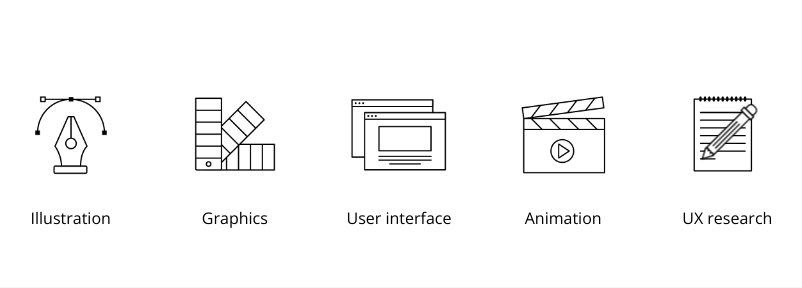
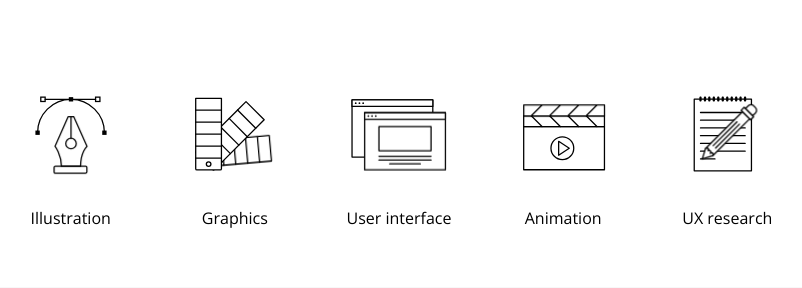
Before and after one commit to katekoyama/portfolio-website, a PHP site: page /about2.html in a window 1280 px wide. Shown: the part 757-1045 px from the top of the page, without its empty margins (241-1043 px from the left). Run offline with PHP 8.4, Linux system fonts and the light colour scheme; some libraries are stand-ins or nearby versions.

Commit message:
Animated svgs

```diff
--- a/about2.html
+++ b/about2.html
@@ -108,10 +108,124 @@
             <div class="container">
               <div class="imglink">
                   <ul>
-                    <li><img src="img/skills/illustration-skills.png">Illustration</li>
-                    <li><img src="img/skills/graphic-skills.png">Graphics</li>
-                    <li><img src="img/skills/ui-skills.png">User interface</li>
-                    <li><img src="img/skills/animation-skills.png">Animation</li>
+                    <li><svg class="animate" version="1.1" id="Layer_1" xmlns="http://www.w3.org/2000/svg" xmlns:xlink="http://www.w3.org/1999/xlink" x="0px" y="0px"
+                    	 viewBox="0 0 100 100" style="enable-background:new 0 0 100 100;" xml:space="preserve">
+                    <style type="text/css">
+                    	.st0{fill:none;stroke:#000000;stroke-linecap:round;stroke-linejoin:round;stroke-miterlimit:10;}
+                    	.st1{fill:none;stroke:#000000;stroke-miterlimit:10;}
+                    </style>
+                    <g class="design">
+                    	<path class="st0" d="M61.3,80.7H37.8c-0.6,0-1-0.4-1-1v-3.6c0-0.6,0.4-1,1-1h23.6c0.6,0,1,0.4,1,1v3.6
+                    		C62.3,80.2,61.9,80.7,61.3,80.7z"/>
+                    	<path class="st0" d="M57.5,75.1c0-11.2,5-15.5,5-15.5L52.2,36.5h-4.5L37.5,59.6c0,0,5,6.6,5,15.5H57.5z"/>
+                    	<line class="st0" x1="50" y1="36.5" x2="50" y2="53.3"/>
+                    	<circle class="st0" cx="50" cy="57.4" r="4.1"/>
+                    </g>
+                    <path class="st0" d="M23.9,49c0-14.4,11.7-26.1,26.1-26.1S76.1,34.6,76.1,49"/>
+                    <rect x="48.3" y="21.2" width="3.4" height="3.4"/>
+                    <rect x="69.2" y="21.2" class="st1" width="3.4" height="3.4"/>
+                    <rect x="26.4" y="21.2" class="st1" width="3.4" height="3.4"/>
+                    <rect x="22.2" y="47.3" width="3.4" height="3.4"/>
+                    <rect x="74.4" y="47.3" width="3.4" height="3.4"/>
+                    <line class="st0" x1="29.8" y1="22.9" x2="69.2" y2="22.9"/>
+                    </svg>Illustration</li>
+                    <li><svg class="animate" version="1.1" id="Layer_1" xmlns="http://www.w3.org/2000/svg" xmlns:xlink="http://www.w3.org/1999/xlink" x="0px" y="0px"
+                    	 viewBox="0 0 100 100" style="enable-background:new 0 0 100 100;" xml:space="preserve">
+                    <style type="text/css">
+                    	.st0{fill:none;stroke:#000000;stroke-linecap:round;stroke-linejoin:round;stroke-miterlimit:10;}
+                    	.st1{fill:none;stroke:#000000;stroke-miterlimit:10;}
+                    	.st2{fill:#FFFFFF;stroke:#000000;stroke-linecap:round;stroke-linejoin:round;stroke-miterlimit:10;}
+                    </style>
+                    <g class="palette">
+                    	<path class="st2" d="M24.7,77.1V59c0-0.6,0.4-1,1-1h43.8h11.2v20.1h-55C25.1,78.1,24.7,77.7,24.7,77.1z"/>
+                    	<line class="st2" x1="71.4" y1="78.1" x2="71.4" y2="58"/>
+                    	<line class="st2" x1="62.1" y1="78.1" x2="62.1" y2="58"/>
+                    	<line class="st2" x1="52.7" y1="78.1" x2="52.7" y2="58"/>
+                    	<line class="st2" x1="43.4" y1="78.1" x2="43.4" y2="58"/>
+                    	<line class="st2" x1="34" y1="78.1" x2="34" y2="58"/>
+                    	<circle class="st0" cx="29.4" cy="68.1" r="1.8"/>
+                    </g>
+                    <g>
+                    	<path class="st2" d="M32.5,77.8L19.7,65c-0.4-0.4-0.4-1,0-1.4l31-31l7.9-7.9l14.2,14.2L33.9,77.8C33.5,78.2,32.9,78.2,32.5,77.8z"
+                    		/>
+                    	<line class="st2" x1="66.2" y1="45.5" x2="52" y2="31.2"/>
+                    	<line class="st2" x1="59.6" y1="52.1" x2="45.4" y2="37.8"/>
+                    	<line class="st2" x1="53" y1="58.7" x2="38.8" y2="44.5"/>
+                    	<line class="st2" x1="46.4" y1="65.3" x2="32.2" y2="51.1"/>
+                    	<line class="st2" x1="39.8" y1="71.9" x2="25.6" y2="57.7"/>
+                    	<circle class="st0" cx="29.4" cy="68.1" r="1.8"/>
+                    </g>
+                    <g>
+                    	<path class="st2" d="M38.4,78.1H20.3c-0.6,0-1-0.4-1-1V33.3V22.1h20.1v55C39.4,77.7,39,78.1,38.4,78.1z"/>
+                    	<line class="st2" x1="39.4" y1="31.4" x2="19.3" y2="31.4"/>
+                    	<line class="st2" x1="39.4" y1="40.8" x2="19.3" y2="40.8"/>
+                    	<line class="st2" x1="39.4" y1="50.1" x2="19.3" y2="50.1"/>
+                    	<line class="st2" x1="39.4" y1="59.4" x2="19.3" y2="59.4"/>
+                    	<line class="st2" x1="39.4" y1="68.8" x2="19.3" y2="68.8"/>
+                    	<circle class="st0" cx="29.4" cy="73.5" r="1.8"/>
+                    </g>
+                    </svg>Graphics</li>
+                    <li><svg class="animate" version="1.1" id="Layer_1" xmlns="http://www.w3.org/2000/svg" xmlns:xlink="http://www.w3.org/1999/xlink" x="0px" y="0px"
+                    	 viewBox="0 0 100 100" style="enable-background:new 0 0 100 100;" xml:space="preserve">
+                    <style type="text/css">
+                    	.st0{fill:none;stroke:#000000;stroke-linecap:round;stroke-linejoin:round;stroke-miterlimit:10;}
+                    	.st1{fill:none;stroke:#000000;stroke-miterlimit:10;}
+                    	.st2{fill:#FFFFFF;stroke:#000000;stroke-linecap:round;stroke-linejoin:round;stroke-miterlimit:10;}
+                    </style>
+                    <g>
+
+                    		<rect x="22.5" y="14.1" transform="matrix(-1.836970e-16 1 -1 -1.836970e-16 90.5065 0.8386)" class="st2" width="44.7" height="63.1"/>
+                    	<g>
+
+                    			<rect x="42.3" y="-5.6" transform="matrix(6.123234e-17 -1 1 6.123234e-17 18.9226 70.7452)" class="st2" width="5.1" height="63.1"/>
+                    		<circle cx="16.2" cy="25.9" r="0.7"/>
+                    		<circle cx="19.1" cy="25.9" r="0.7"/>
+                    		<circle cx="22" cy="25.9" r="0.7"/>
+                    	</g>
+                    </g>
+                    <g class="userinterface">
+
+                    		<rect x="32.3" y="24.1" transform="matrix(-1.836970e-16 1 -1 -1.836970e-16 110.3115 0.9746)" class="st2" width="44.7" height="63.1"/>
+                    	<g>
+
+                    			<rect x="52.1" y="4.3" transform="matrix(6.123234e-17 -1 1 6.123234e-17 18.7866 90.5502)" class="st2" width="5.1" height="63.1"/>
+                    		<circle cx="26" cy="35.9" r="0.7"/>
+                    		<circle cx="28.9" cy="35.9" r="0.7"/>
+                    		<circle cx="31.8" cy="35.9" r="0.7"/>
+                    	</g>
+                    	<rect x="34.3" y="44.2" class="st2" width="40.7" height="18.9"/>
+                    	<line class="st2" x1="34.3" y1="67.4" x2="75" y2="67.4"/>
+                    	<line class="st2" x1="34.3" y1="70.4" x2="75" y2="70.4"/>
+                    	<line class="st2" x1="42.7" y1="73.3" x2="66.6" y2="73.3"/>
+                    </g>
+                    </svg>User interface</li>
+                    <li><svg class="animate" version="1.1" id="Layer_1" xmlns="http://www.w3.org/2000/svg" xmlns:xlink="http://www.w3.org/1999/xlink" x="0px" y="0px"
+                    	 viewBox="0 0 100 100" style="enable-background:new 0 0 100 100;" xml:space="preserve">
+                    <style type="text/css">
+                    	.st0{fill:none;stroke:#000000;stroke-linecap:round;stroke-linejoin:round;stroke-miterlimit:10;}
+                    	.st1{fill:none;stroke:#000000;stroke-miterlimit:10;}
+                    	.st2{fill:#FFFFFF;stroke:#000000;stroke-linecap:round;stroke-linejoin:round;stroke-miterlimit:10;}
+                    </style>
+                    <rect x="34" y="29.6" transform="matrix(-1.836970e-16 1 -1 -1.836970e-16 111.9876 10.2404)" class="st2" width="33.7" height="63.1"/>
+                    <circle class="st2" cx="49.5" cy="61.1" r="8.9"/>
+                    <polygon class="st2" points="54.9,61.1 46.6,66.6 46.6,55.7 "/>
+                    <g>
+
+                    		<rect x="46.6" y="8.5" transform="matrix(-1.836970e-16 1 -1 -1.836970e-16 90.8894 -10.8579)" class="st2" width="8.5" height="63.1"/>
+                    	<line class="st2" x1="25.2" y1="35.8" x2="33.6" y2="44.2"/>
+                    	<line class="st2" x1="39.5" y1="35.8" x2="47.9" y2="44.2"/>
+                    	<line class="st2" x1="53.8" y1="35.8" x2="62.2" y2="44.2"/>
+                    	<line class="st2" x1="68.1" y1="35.8" x2="76.5" y2="44.2"/>
+                    </g>
+                    <g class="film">
+
+                    		<rect x="46.6" y="0" transform="matrix(-9.677148e-05 -1 1 -9.677148e-05 19.3372 82.4172)" class="st2" width="8.5" height="63.1"/>
+                    	<line class="st2" x1="25.2" y1="35.8" x2="33.6" y2="27.4"/>
+                    	<line class="st2" x1="39.5" y1="35.8" x2="47.9" y2="27.4"/>
+                    	<line class="st2" x1="53.8" y1="35.8" x2="62.2" y2="27.4"/>
+                    	<line class="st2" x1="68.1" y1="35.8" x2="76.5" y2="27.4"/>
+                    </g>
+                    </svg>Animation</li>
                     <li><svg class="animate" version="1.1" id="Layer_1" xmlns="http://www.w3.org/2000/svg" xmlns:xlink="http://www.w3.org/1999/xlink" x="0px" y="0px"
                     	 viewBox="0 0 100 100" style="enable-background:new 0 0 100 100;" xml:space="preserve">
                     <style type="text/css">
--- a/css/style.css
+++ b/css/style.css
@@ -290,6 +290,30 @@ footer ul > li > a{
 .animate:hover .pencil {
     animation-play-state: running;
 }
+.animate .film {
+    animation-play-state: paused;
+}
+.animate:hover .film {
+    animation-play-state: running;
+}
+.animate .userinterface {
+    animation-play-state: paused;
+}
+.animate:hover .userinterface {
+    animation-play-state: running;
+}
+.animate .palette {
+    animation-play-state: paused;
+}
+.animate:hover .palette {
+    animation-play-state: running;
+}
+.animate .design {
+    animation-play-state: paused;
+}
+.animate:hover .design {
+    animation-play-state: running;
+}
 #hero > .container > p{
   max-width: 680px;
   margin: auto;
@@ -528,5 +552,47 @@ X-large devices (1440px or larger)
   animation-duration: 1s;
   animation-name: pencil-move;
   animation-iteration-count: infinite;
-  animation-timing-function: linear;
+  animation-timing-function:ease-in;
 }
+@keyframes film-rotate{
+  from {transform: rotate(0deg);}
+  to {transform: rotate(-10deg);}
+}
+.film{
+  transform-origin: bottom left;
+  animation-duration: 1s;
+  animation-name: film-rotate;
+  animation-iteration-count: infinite;
+  animation-timing-function:ease-in-out;
+}
+@keyframes userinterface-position{
+  from {transform: translate(0px, 0px);}
+  to {transform: translate(5px,5px);}
+}
+.userinterface{
+  animation-duration: 1s;
+  animation-name: userinterface-position;
+  animation-iteration-count: infinite;
+  animation-timing-function:ease-in-out;
+}
+@keyframes palette-position{
+  from {transform: rotate(-5deg);}
+  to {transform: rotate(5deg);}
+}
+.palette{
+  transform-origin: bottom left;
+  animation-duration: 1s;
+  animation-name: palette-position;
+  animation-iteration-count: infinite;
+  animation-timing-function:ease-in-out;
+}
+@keyframes design-position{
+  from {transform: translate(0px, 0px);}
+  to {transform: translate(0px,-14px);}
+}
+.design{
+  animation-duration: 1s;
+  animation-name: design-position;
+  animation-iteration-count: infinite;
+  animation-timing-function:ease;
+}
```
Also changed, not shown: img/skills/animation-skills.svg (added), img/skills/graphic-skills.svg (added), img/skills/graphic-skills_animation-skills.svg (added), img/skills/graphic-skills_illustration-skills.svg (added), img/skills/graphic-skills_research-skills.svg (added), img/skills/graphic-skills_ui-skills.svg (added), img/skills/illustration-skills.svg (added), img/skills/ui-skills.svg (added), img/skills_illustration-skills.svg (added), 1 other file.
